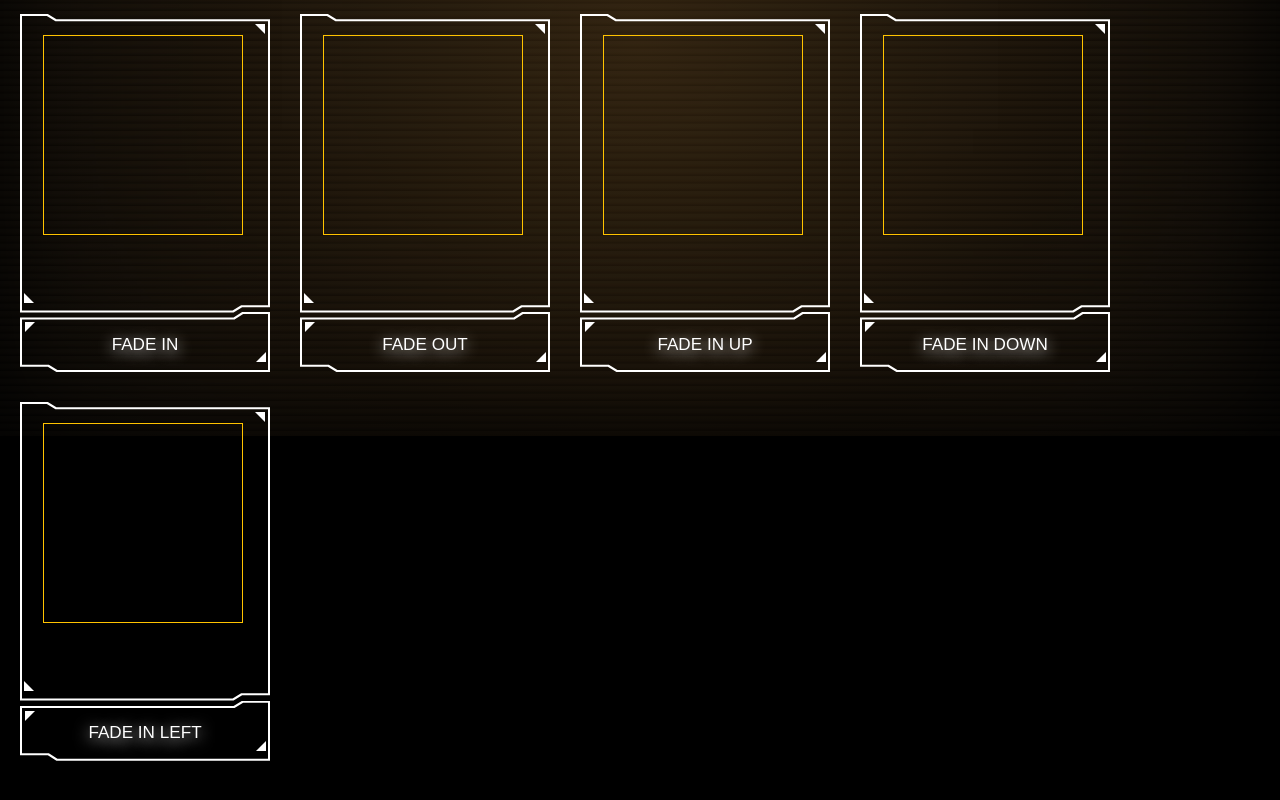
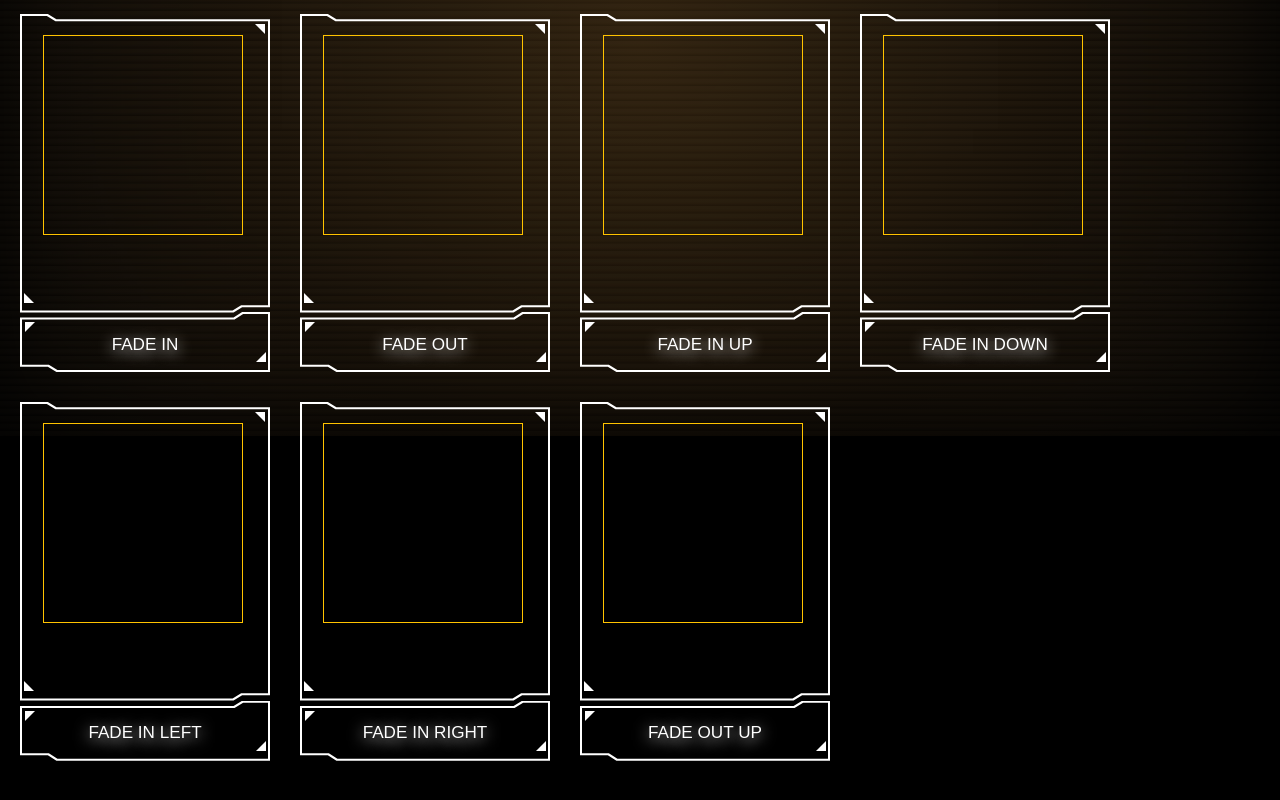
Before and after one commit to Andriikryl/animation, a Next.js app: page / in a window 1280 px wide. Shown: the part 364-1164 px from the top of the page. Built offline with nearby package versions, Linux system fonts and the light colour scheme.

Commit message:
add fadeoutup component

```diff
--- /dev/null
+++ b/src/components/FadeInOutUp/FadeOutUp.tsx
@@ -0,0 +1,5 @@
+import React from "react";
+import style from "./style.module.css";
+export default function FadeOutUp() {
+  return <div className={style.box}></div>;
+}
--- /dev/null
+++ b/src/components/FadeInOutUp/style.module.css
@@ -0,0 +1,22 @@
+.box{
+    position: relative;
+    z-index: 200;
+    width: 200px;
+    height: 200px;
+    border: 1px solid #ffc300;
+}
+
+.box:hover{
+    animation: fade-in 500ms ease-in-out;
+}
+
+@keyframes fade-in {
+    0%{
+        opacity: 1;
+        transform: translateY(0);
+      }
+      100% {
+        opacity: 0;
+        transform: translateY(-20px);
+      }
+}
--- /dev/null
+++ b/src/components/FadeInRight/FadeInRight.tsx
@@ -0,0 +1,5 @@
+import React from "react";
+import style from "./style.module.css";
+export default function FadeInRigh() {
+  return <div className={style.box}></div>;
+}
--- /dev/null
+++ b/src/components/FadeInRight/style.module.css
@@ -0,0 +1,22 @@
+.box{
+    position: relative;
+    z-index: 200;
+    width: 200px;
+    height: 200px;
+    border: 1px solid #ffc300;
+}
+
+.box:hover{
+    animation: fade-in 500ms ease-in-out;
+}
+
+@keyframes fade-in {
+    0%{
+        opacity: 0;
+        transform: translateX(-20px);
+      }
+      100% {
+        opacity: 1;
+        transform: translateX(0);
+      }
+}
--- a/src/components/gallery/Gallery.tsx
+++ b/src/components/gallery/Gallery.tsx
@@ -7,6 +7,8 @@ import FadeOut from "../FadeOut/FadeOut";
 import FadeInUp from "../FadeInUp/FadeInUp";
 import FadeInDown from "../FadeInDown/FadeInDown";
 import FadeInLeft from "../FadeInLeft/FadeInLeft";
+import FadeInRigh from "../FadeInRight/FadeInRight";
+import FadeOutUp from "../FadeInOutUp/FadeOutUp";
 export default function Gallery() {
   return (
     <section className={styles.gallery}>
@@ -27,6 +29,12 @@ export default function Gallery() {
           <AnimationWrapper nameLink={"fade in left"} href="/fade-out">
             <FadeInLeft />
           </AnimationWrapper>
+          <AnimationWrapper nameLink={"fade in right"} href="/fade-out">
+            <FadeInRigh />
+          </AnimationWrapper>
+          <AnimationWrapper nameLink={"fade out up"} href="/fade-out">
+            <FadeOutUp />
+          </AnimationWrapper>
         </div>
       </Container>
     </section>
```
